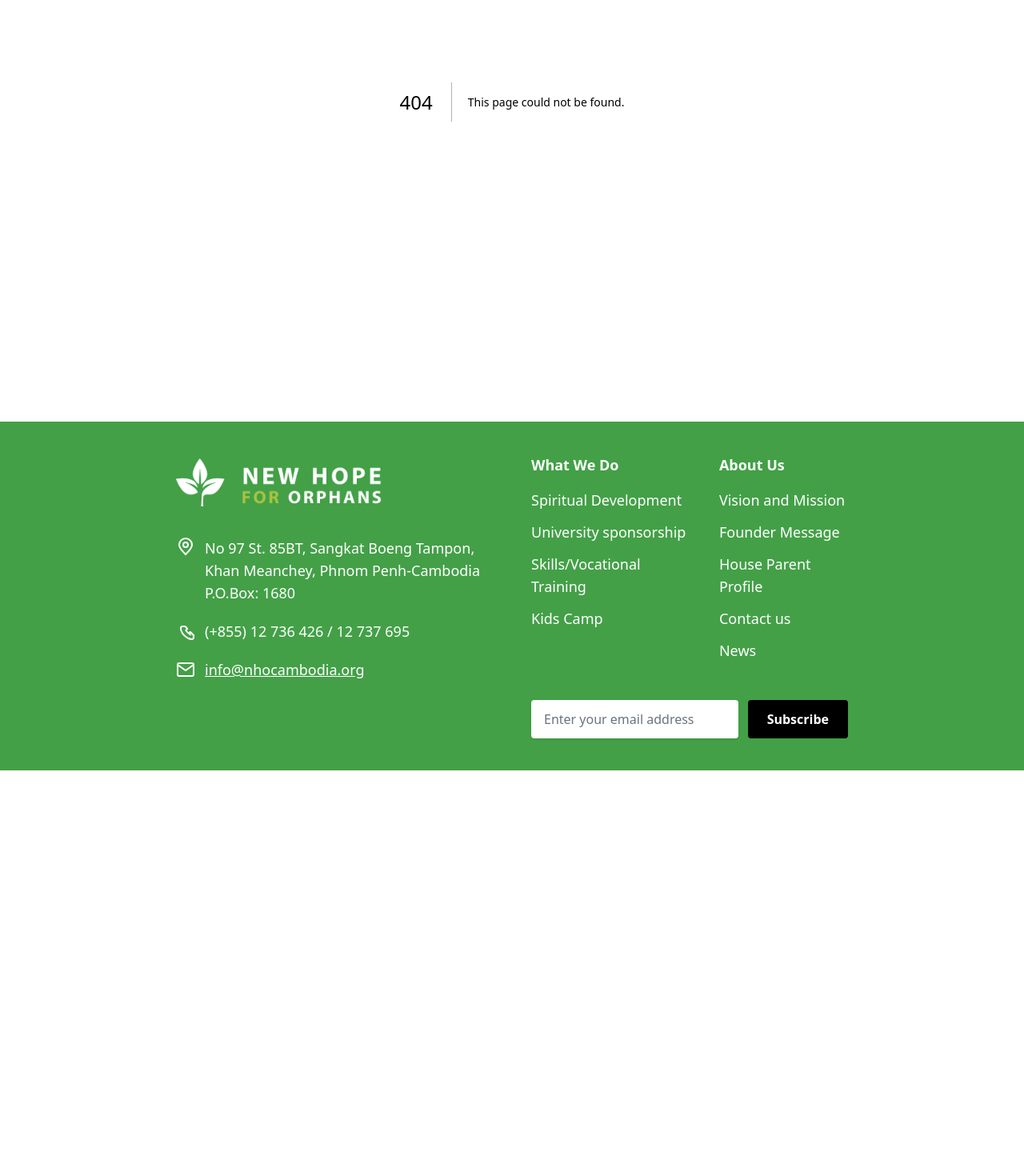
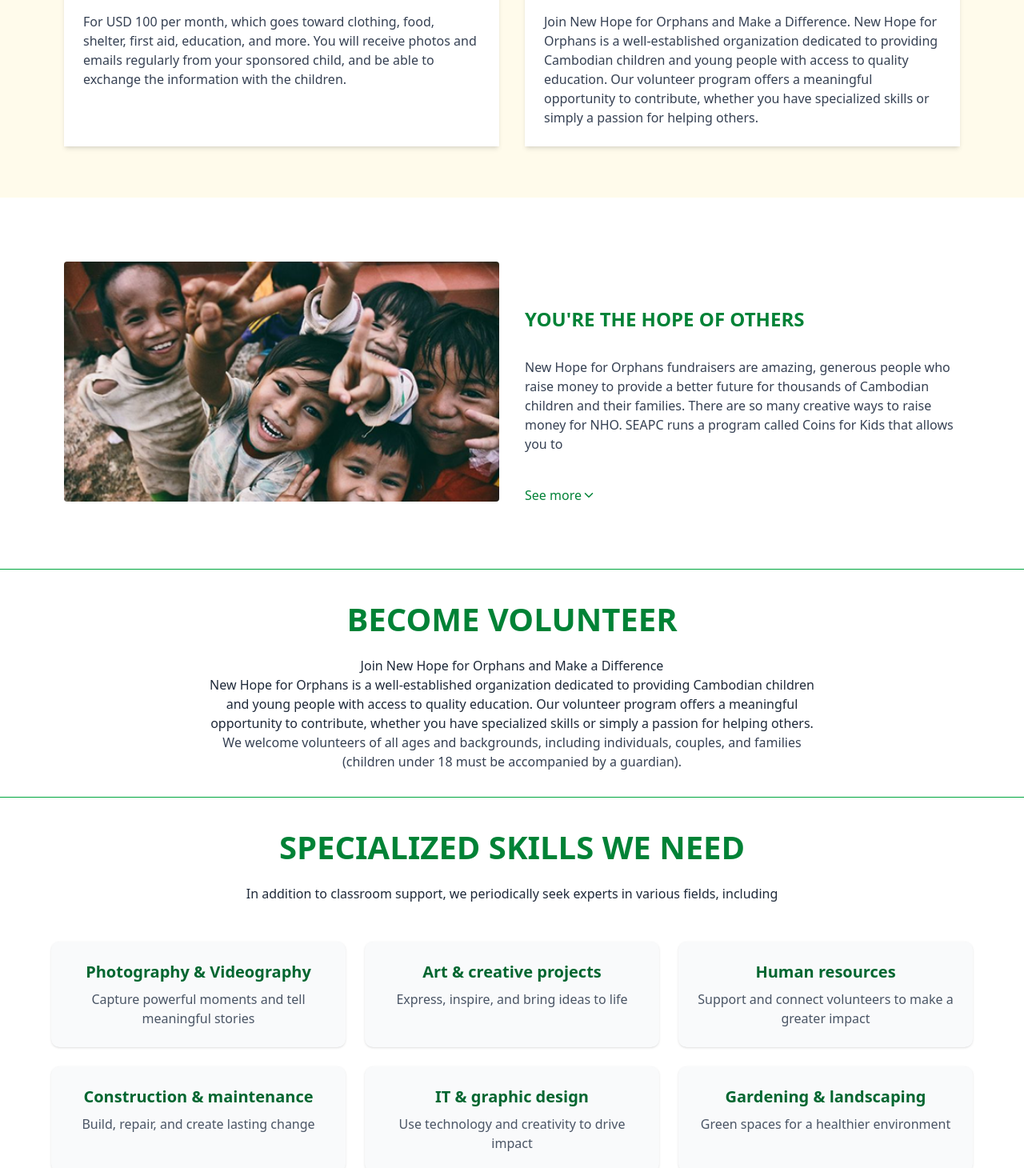
Before and after one commit to ChhunlinOn/NHO-Organization-test, a Next.js app: page /page/getInvolved in a window 1280 px wide. Before the commit this address had no page. Shown: the part 401-1861 px from the top of the page at 80% size. Before the commit the page ends 1364 px from the top, so only its background shows below. Built offline with nearby package versions, Linux system fonts and the light colour scheme.

Commit message:
finishs get Involved page

```diff
--- /dev/null
+++ b/src/app/page/getInvolved/page.tsx
@@ -0,0 +1,228 @@
+"use client";
+import { useState } from "react";
+import { ChevronDown, ChevronUp } from "lucide-react";
+
+export default function Home() {
+  const [showMore, setShowMore] = useState(false);
+
+  const skillCategories = [
+    {
+      title: "Photography & Videography",
+      description: "Capture powerful moments and tell meaningful stories",
+    },
+    {
+      title: "Art & creative projects",
+      description: "Express, inspire, and bring ideas to life",
+    },
+    {
+      title: "Human resources",
+      description: "Support and connect volunteers to make a greater impact",
+    },
+    {
+      title: "Construction & maintenance",
+      description: "Build, repair, and create lasting change",
+    },
+    {
+      title: "IT & graphic design",
+      description: "Use technology and creativity to drive impact",
+    },
+    {
+      title: "Gardening & landscaping",
+      description: "Green spaces for a healthier environment",
+    },
+    {
+      title: "Media & marketing",
+      description: "Share stories, raise awareness, and inspire action",
+    },
+    {
+      title: "Art & creative projects",
+      description: "Express, inspire, and bring ideas to life",
+    },
+    {
+      title: "Construction & maintenance",
+      description: "Build, repair, and create lasting change",
+    },
+    {
+      title: " Gardening & landscaping",
+      description: "Green spaces for a healthier environment",
+    },
+  ];
+
+  return (
+    <main className="bg-white">
+      <div className="text-center py-10">
+        <h1 className="text-[40px] font-bold text-green-700">GET INVOLVED</h1>
+      </div>
+
+      {/* sponsor and volunterr card */}
+      <div className="bg-amber-50 py-16">
+        <div className="max-w-6xl mx-auto grid grid-cols-1 md:grid-cols-2 gap-8 px-4">
+          <div className="bg-white shadow-md">
+            <div className="bg-green-600 h-3"></div>
+            <div className="p-6">
+              <h2 className="text-2xl font-bold text-green-700 mb-4">
+                Sponsor
+              </h2>
+              <p className="text-gray-700">
+                For USD 100 per month, which goes toward clothing, food,
+                shelter, first aid, education, and more. You will receive photos
+                and emails regularly from your sponsored child, and be able to
+                exchange the information with the children.
+              </p>
+            </div>
+          </div>
+
+          <div className="bg-white shadow-md">
+            <div className="bg-green-600 h-3"></div>
+            <div className="p-6">
+              <h2 className="text-2xl font-bold text-green-700 mb-4">
+                Volunteer
+              </h2>
+              <p className="text-gray-700">
+                Join New Hope for Orphans and Make a Difference. New Hope for
+                Orphans is a well-established organization dedicated to
+                providing Cambodian children and young people with access to
+                quality education. Our volunteer program offers a meaningful
+                opportunity to contribute, whether you have specialized skills
+                or simply a passion for helping others.
+              </p>
+            </div>
+          </div>
+        </div>
+      </div>
+
+      {/* image and text section */}
+      <div className="py-20 bg-white">
+        <div className="max-w-6xl mx-auto grid grid-cols-1 md:grid-cols-2 gap-8 px-4 items-start">
+          <div className="flex flex-col items-center justify-center relative">
+            <div
+              className={`w-full transition-all duration-500 ease-in-out ${
+                showMore ? "h-[400px]" : "h-[300px]"
+              } overflow-hidden rounded`}
+            >
+              <img
+                src="/getinvoled.png"
+                alt="Happy kids"
+                className="w-full h-full object-cover transition-all duration-500 ease-in-out"
+              />
+            </div>
+          </div>
+
+          <div className="flex flex-col justify-start">
+            <div
+              className={`transition-all duration-500 ease-in-out ${
+                showMore ? "mt-4" : "mt-14"
+              }`}
+            >
+              <h2 className="text-green-700 font-bold text-2xl mb-8">
+                YOU'RE THE HOPE OF OTHERS
+              </h2>
+
+              <p className="text-gray-700 mb-8">
+                New Hope for Orphans fundraisers are amazing, generous people
+                who raise money to provide a better future for thousands of
+                Cambodian children and their families. There are so many
+                creative ways to raise money for NHO. SEAPC runs a program
+                called Coins for Kids that allows you to
+              </p>
+
+              <div
+                className={`overflow-hidden transition-all duration-500 ease-in-out ${
+                  showMore ? "max-h-[500px]" : "max-h-0"
+                }`}
+              >
+                <p className="text-gray-700">
+                  donate your little leftover coins and change from daily
+                  expenses, all for projects for the kids! Many people ask for
+                  donations for their birthday or ask their friends and family
+                  to sponsor them in a challenge that they can take part in to
+                  bless the kids. Lending a helping hand is easier than you
+                  think. This guide will give you some fundraising ideas to
+                  support NHO simply and on your own!
+                </p>
+              </div>
+
+              <div
+                className="flex items-center text-green-700 cursor-pointer hover:underline mt-2 w-fit"
+                onClick={() => setShowMore(!showMore)}
+              >
+                <span>{showMore ? "Show less" : "See more"}</span>
+                {showMore ? <ChevronUp size={18} /> : <ChevronDown size={18} />}
+              </div>
+            </div>
+          </div>
+        </div>
+      </div>
+
+      {/* Become Volunteer */}
+      <div className="bg-white border-t border-green-600 py-8 px-4  text-center">
+        <h2 className="text-[40px] font-bold  text-green-700 mb-4">
+          BECOME VOLUNTEER
+        </h2>
+        <p className="max-w-3xl mx-auto text-gray-800 ">
+          Join New Hope for Orphans and Make a Difference
+          <br />
+          New Hope for Orphans is a well-established organization dedicated to
+          providing Cambodian children and young people with access to quality
+          education. Our volunteer program offers a meaningful opportunity to
+          contribute, whether you have specialized skills or simply a passion
+          for helping others.
+        </p>
+        <p className="max-w-3xl mx-auto text-gray-700">
+          We welcome volunteers of all ages and backgrounds, including
+          individuals, couples, and families (children under 18 must be
+          accompanied by a guardian).
+        </p>
+      </div>
+
+      {/* Specialized skills we need section */}
+      <div className="bg-white border-t border-green-600 py-8 px-4 text-center">
+        <h2 className="text-[40px] font-bold text-green-700 mb-4">
+          SPECIALIZED SKILLS WE NEED
+        </h2>
+        <p className="max-w-3xl mx-auto text-gray-800 mb-12">
+          In addition to classroom support, we periodically seek experts in
+          various fields, including
+        </p>
+        <div className="grid grid-cols-1 md:grid-cols-2 lg:grid-cols-3 gap-6 max-w-6xl mx-auto">
+          {skillCategories.map((category, index) => (
+            <div
+              key={index}
+              className="bg-gray-50 p-6 rounded-lg shadow-sm hover:shadow-xl hover:bg-green-50 transition-all duration-300 ease-in-out"
+            >
+              <h3 className="text-xl font-semibold text-green-800 mb-2">
+                {category.title}
+              </h3>
+              <p className="text-gray-600">{category.description}</p>
+            </div>
+          ))}
+        </div>
+      </div>
+
+      {/* How you can help Section */}
+      <div className="bg-white border-t border-green-600 py-8 px-4 text-center">
+        <h2 className="text-[40px] font-bold mb-4 text-green-700">
+          HOW YOU CAN HELP
+        </h2>
+
+        <p className="max-w-4xl mx-auto text-gray-800 mb-8 text-xl">
+          If you have expertise in any of these areas or believe you can
+          contribute in another way, we would love to hear from you!
+        </p>
+
+        <p className="max-w-4xl mx-auto  text-left text-gray-800 mb-12 text-xl leading-loose">
+          Assist our English teachers in the classroom <br />
+          Support general maintenance and infrastructure projects as needed{" "}
+          <br />
+          Contact us at:{" "}
+          <a
+            href="mailto:contact@nhocambodia.org"
+            className="underline text-green-700 hover:text-green-600"
+          >
+            contact@nhocambodia.org
+          </a>
+        </p>
+      </div>
+    </main>
+  );
+}
```
Also changed, not shown: public/getinvoled.png (added).
